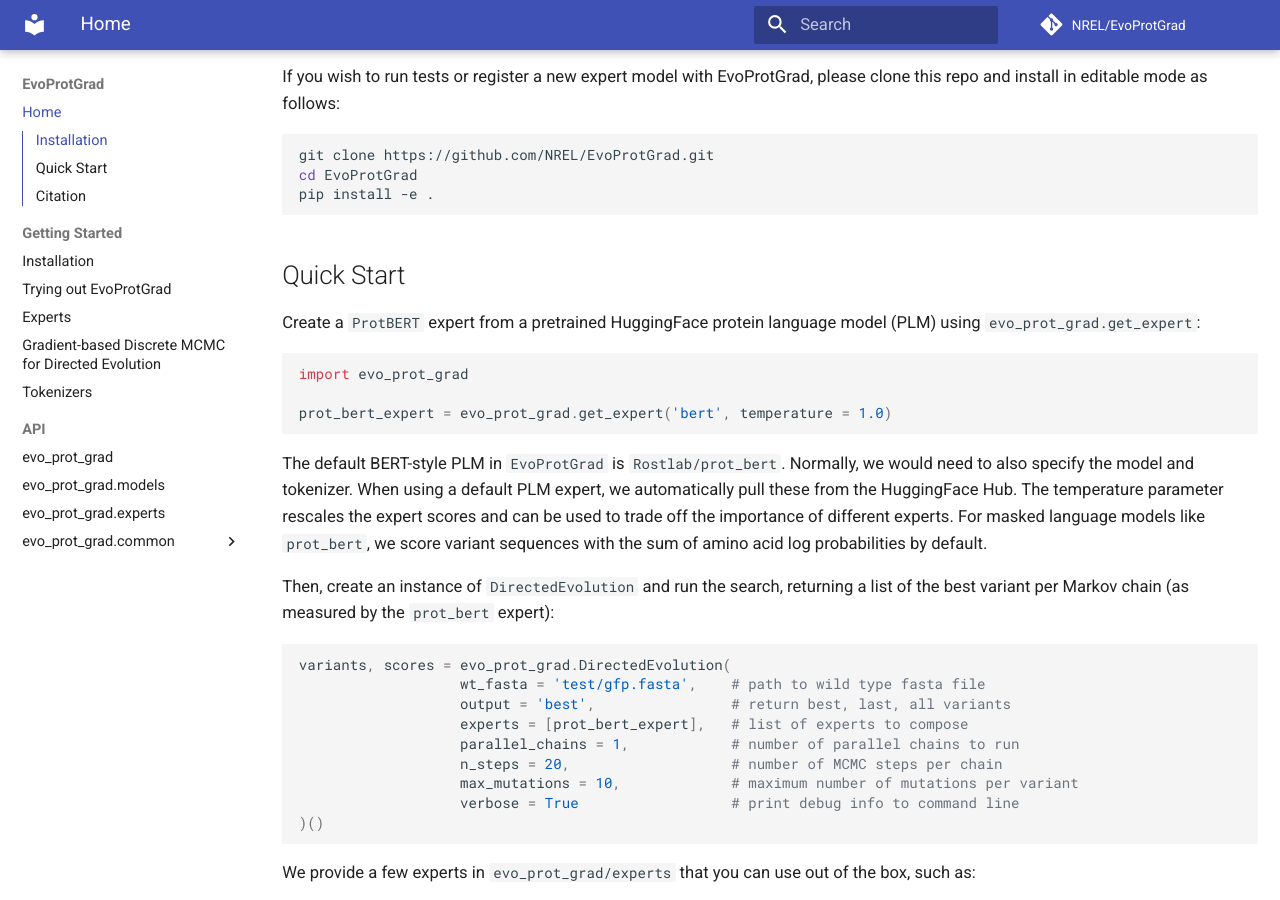
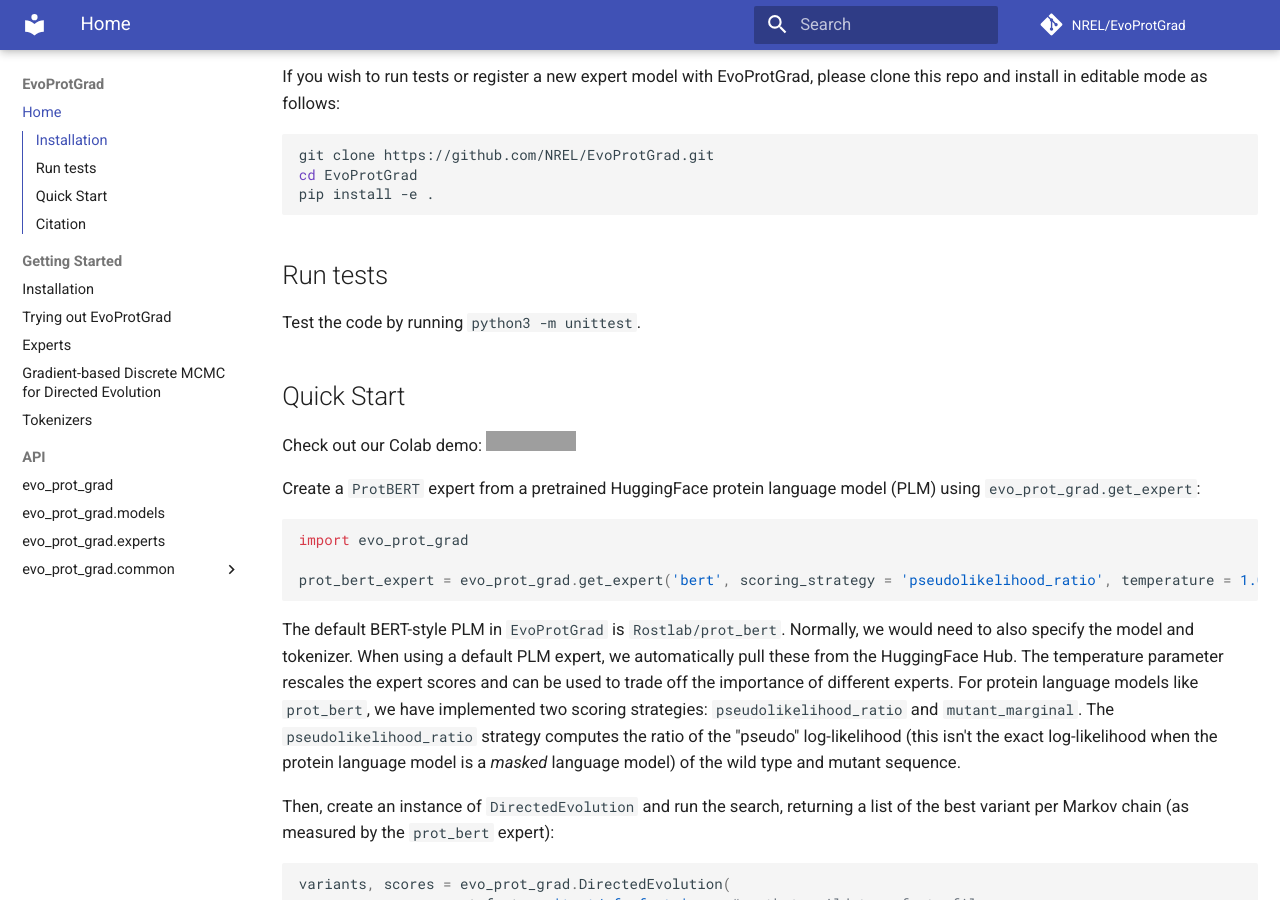
Before and after one commit to NREL/EvoProtGrad, an MkDocs documentation site: the page built from docs/index.md, in a window 1280 px wide and 900 px high, scrolled down 635 px. Built offline with MkDocs 1.6.1 and Material for MkDocs 9.7.7, drawn with Linux system fonts in a browser that asks for light colours; comment, search, counter and statistics services are not loaded; grey boxes are pictures that could not be loaded.

Commit message:
Adding updates to documentation

````diff
--- a/docs/index.md
+++ b/docs/index.md
@@ -24,17 +24,24 @@ cd EvoProtGrad
 pip install -e .
 ```
 
+## Run tests
+
+Test the code by running `python3 -m unittest`.
+
 ## Quick Start
+
+Check out our Colab demo: <a target="_blank" href="https://colab.research.google.com/drive/1e8WjYEbWiikRQg3g4YHQJJcpvTIWVAjp?usp=sharing">
+  <img src="https://colab.research.google.com/assets/colab-badge.svg" alt="Open In Colab"/></a>
 
 Create a `ProtBERT` expert from a pretrained HuggingFace protein language model (PLM) using `evo_prot_grad.get_expert`:
 
 ```python
 import evo_prot_grad
 
-prot_bert_expert = evo_prot_grad.get_expert('bert', temperature = 1.0)
+prot_bert_expert = evo_prot_grad.get_expert('bert', scoring_strategy = 'pseudolikelihood_ratio', temperature = 1.0)
 ```
 
-The default BERT-style PLM in `EvoProtGrad` is `Rostlab/prot_bert`. Normally, we would need to also specify the model and tokenizer. When using a default PLM expert, we automatically pull these from the HuggingFace Hub. The temperature parameter rescales the expert scores and can be used to trade off the importance of different experts. For masked language models like `prot_bert`, we score variant sequences with the sum of amino acid log probabilities by default.
+The default BERT-style PLM in `EvoProtGrad` is `Rostlab/prot_bert`. Normally, we would need to also specify the model and tokenizer. When using a default PLM expert, we automatically pull these from the HuggingFace Hub. The temperature parameter rescales the expert scores and can be used to trade off the importance of different experts. For protein language models like `prot_bert`, we have implemented two scoring strategies: `pseudolikelihood_ratio` and `mutant_marginal`. The `pseudolikelihood_ratio` strategy computes the ratio of the "pseudo" log-likelihood (this isn't the exact log-likelihood when the protein language model is a *masked* language model) of the wild type and mutant sequence.
 
 Then, create an instance of `DirectedEvolution` and run the search, returning a list of the best variant per Markov chain (as measured by the `prot_bert` expert):
 
@@ -66,7 +73,7 @@ and an generic expert for supervised downstream regression models
 
 - `onehot_downstream_regression`
 
-See `demo.ipynb` to get started right away in a Jupyter notebook.
+See [`demo.ipynb`](https://github.com/NREL/EvoProtGrad/blob/main/demo.ipynb) to get started right away in a Jupyter notebook.
 
 ## Citation
 
````
Also changed, not shown: README.md (+3 -2 lines), docs/api/common/utils.md (+18 -0 lines), docs/api/experts.md (+6 -6 lines), 3 other files.
